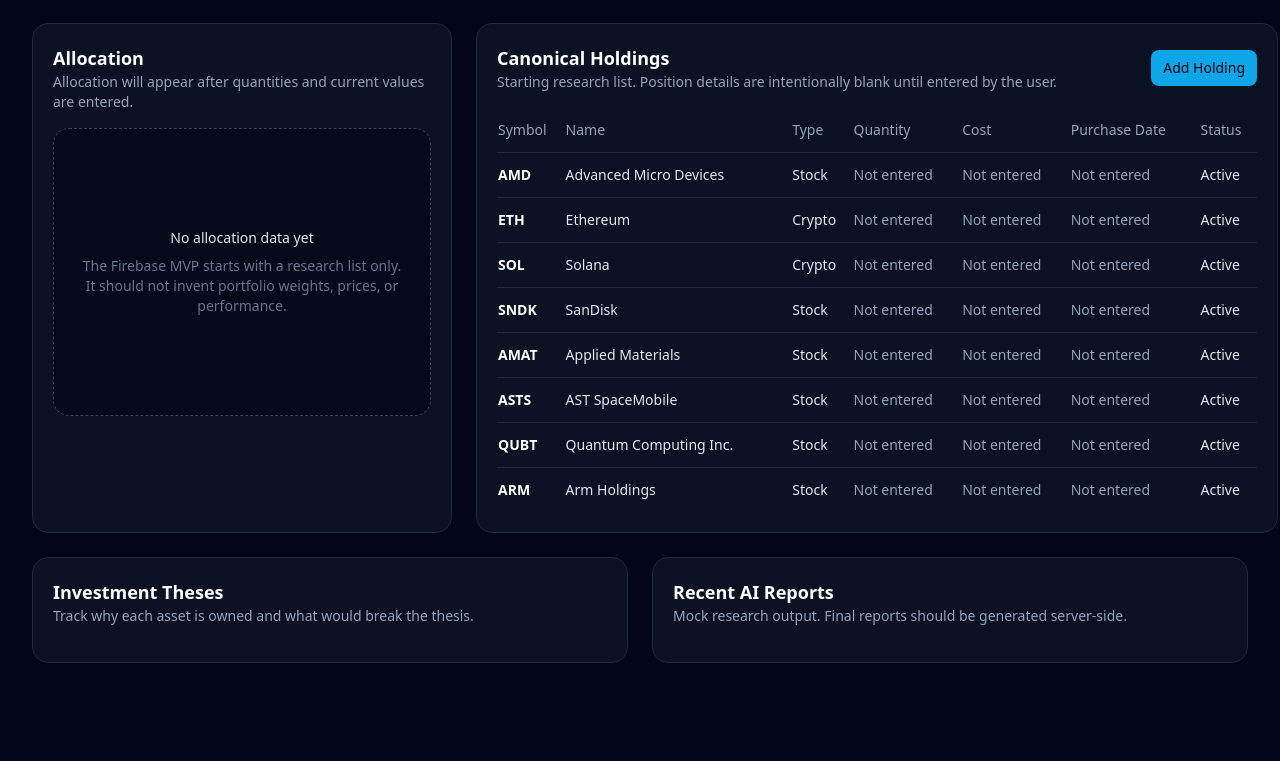
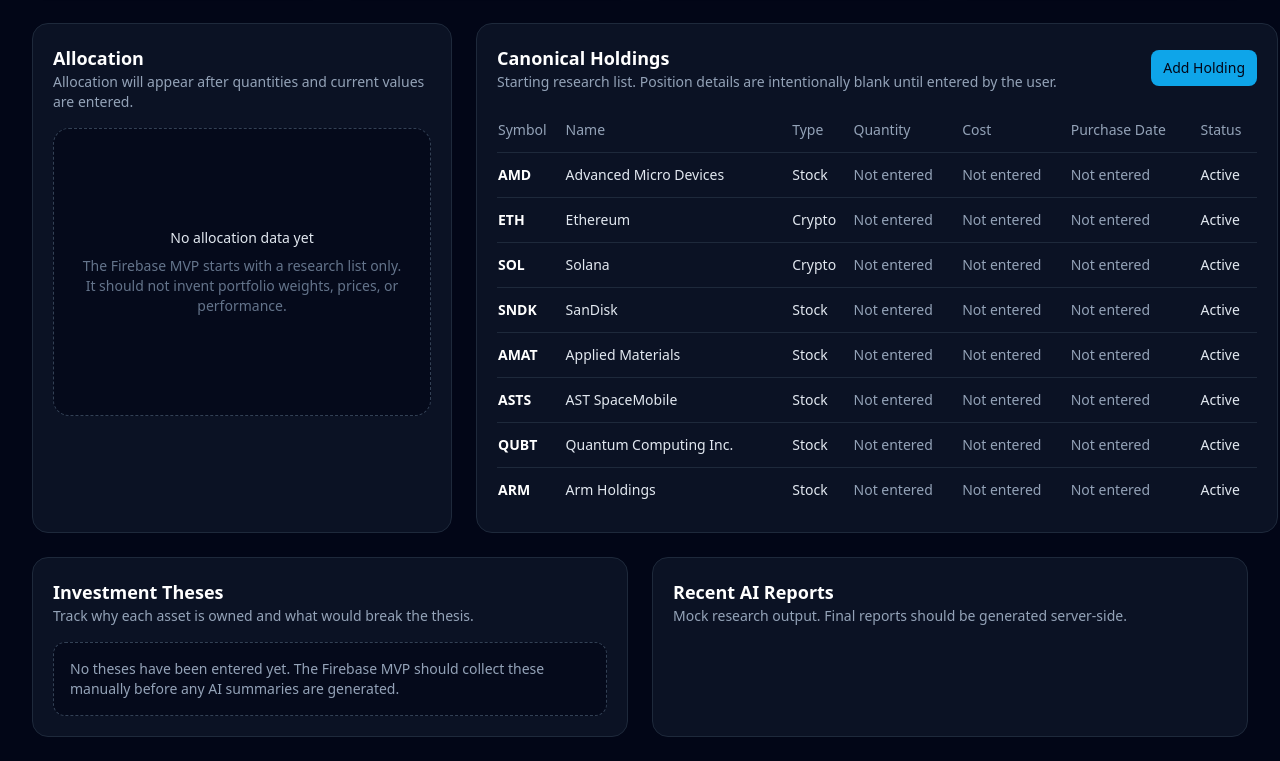
Before and after one commit to martinconstantineau/Intelligent-Investment-Bot-Assistance, a Next.js app: page / in a window 1280 px wide. Shown: the part 357-1118 px from the top of the page. Before the commit the page ends 1044 px from the top, so only its background shows below. Built offline with nearby package versions, Linux system fonts and the light colour scheme.

Commit message:
Add thesis empty state

```diff
--- a/components/thesis-list.tsx
+++ b/components/thesis-list.tsx
@@ -7,6 +7,11 @@ export function ThesisList() {
         <h2 className="text-lg font-semibold text-white">Investment Theses</h2>
         <p className="text-sm text-slate-400">Track why each asset is owned and what would break the thesis.</p>
       </div>
+      {theses.length === 0 ? (
+        <div className="rounded-xl border border-dashed border-slate-700 bg-slate-950/60 p-4 text-sm text-slate-400">
+          No theses have been entered yet. The Firebase MVP should collect these manually before any AI summaries are generated.
+        </div>
+      ) : (
         <div className="grid gap-4 md:grid-cols-2">
           {theses.map((thesis) => (
             <article key={thesis.symbol} className="rounded-xl border border-slate-800 bg-slate-950/60 p-4">
@@ -32,6 +37,7 @@ export function ThesisList() {
             </article>
           ))}
         </div>
+      )}
     </section>
   );
 }
```
Lines whose indentation alone changed are shown as unchanged.
